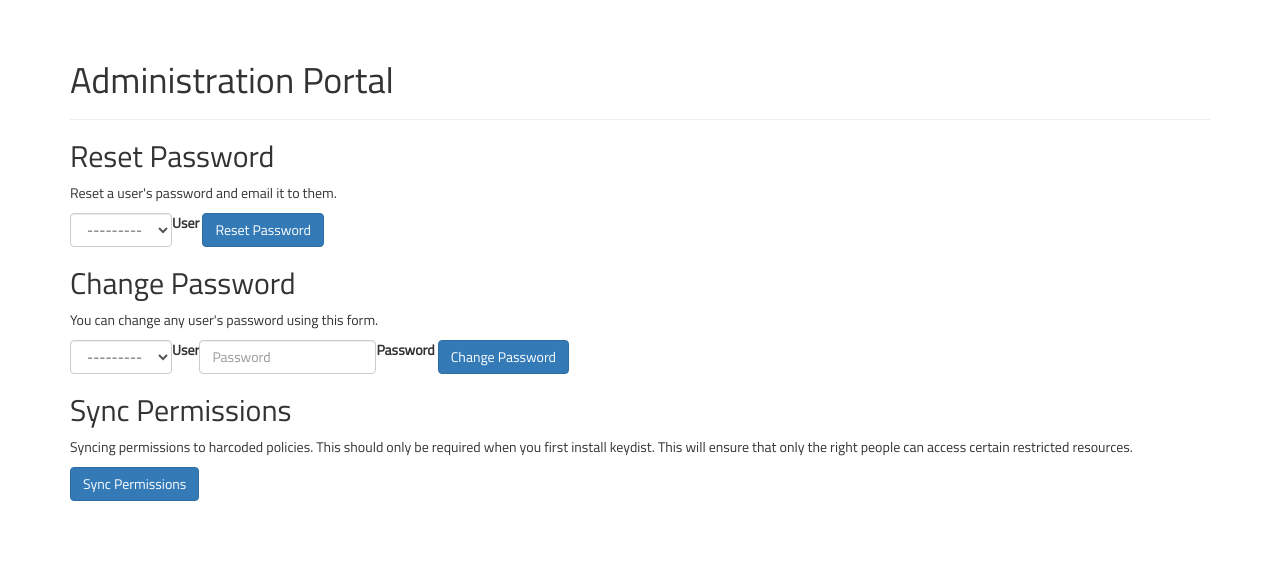
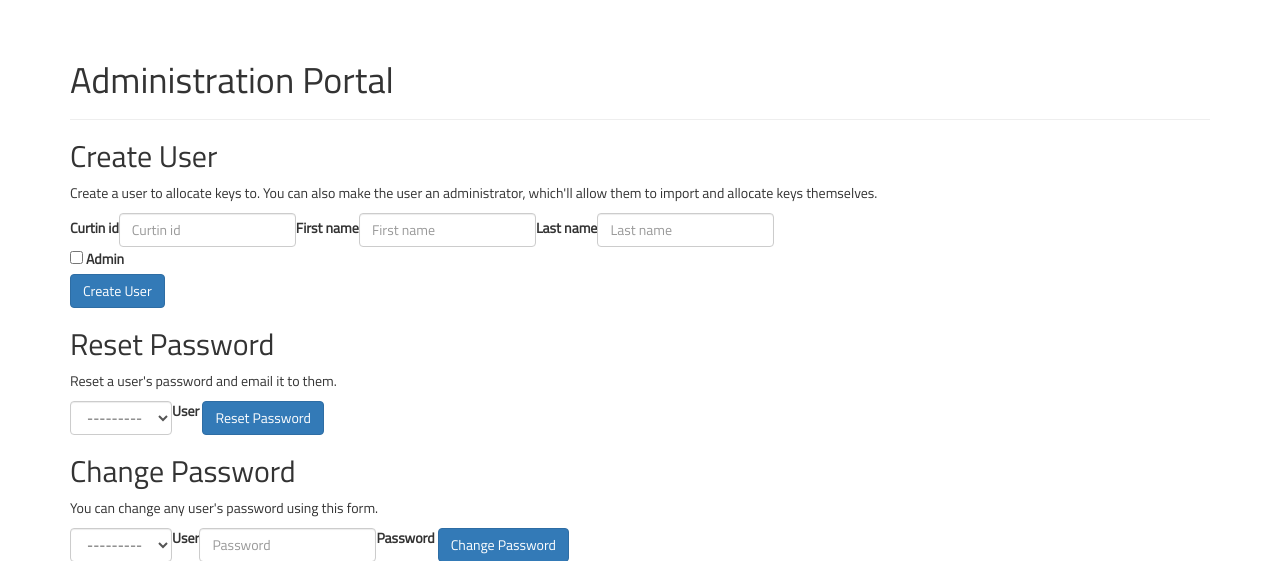
Before and after one commit to ComSSA/keydist, a Django app: page /accounts/admin in a window 1280 px wide. Shown: the part 52-613 px from the top of the page. Run offline with Django 3.2, Linux system fonts and the light colour scheme; the visitor is signed in with stand-in values (Sample User, id 1); some libraries are stand-ins or nearby versions.

Commit message:
some disgusting user creation code

```diff
--- a/accounts/forms.py
+++ b/accounts/forms.py
@@ -2,6 +2,23 @@ from django import forms
 from django.contrib.auth import authenticate, get_user_model
 from django.contrib.auth.models import Group
 import lockout
+
+class CreateUserForm(forms.Form):
+    curtin_id = forms.CharField(
+        max_length = 60,
+    )
+
+    first_name = forms.CharField(
+        max_length = 30
+    )
+
+    last_name = forms.CharField(
+        max_length = 30
+    )
+
+    admin = forms.BooleanField(
+        required = False
+    )
 
 class LoginForm(forms.Form):
     error_css_class = ""
--- a/accounts/templates/accounts/admin.html
+++ b/accounts/templates/accounts/admin.html
@@ -5,6 +5,17 @@
 {% block body_title %}Administration Portal{% endblock %}
 
 {% block content %}
+<h2>Create User</h2>
+<p>Create a user to allocate keys to. You can also make the user an administrator, which'll
+allow them to import and allocate keys themselves.</p>
+<form method="post" action="{% url 'accounts:admin-createuser' %}"class="form form-inline">
+	{% csrf_token %}
+	{% bootstrap_form create_user_form layout='inline' %}
+	{% buttons %}
+		{% bootstrap_button 'Create User' button_type='submit' %}
+	{% endbuttons %}
+</form>
+
 <h2>Reset Password</h2>
 <p>Reset a user's password and email it to them.</p>
 <form action="{% url 'accounts:admin-reset-password' %}" method="post" class="form-inline">
--- a/accounts/urls.py
+++ b/accounts/urls.py
@@ -20,6 +20,12 @@ urlpatterns = patterns('',
         permission_required('accounts.see_admin')
     	(views.admin),
     	name = 'admin'
+    ),
+
+    url(r'^admin/createuser$',
+        permission_required('accounts.create_kanriuser')
+        (views.admin_create_user),
+        name = 'admin-createuser'
     ),
 
     url(r'^admin/pass$',
--- a/accounts/views.py
+++ b/accounts/views.py
@@ -6,6 +6,7 @@ from django.contrib.auth.models import Group, Permission
 from django.core.mail import send_mail
 from textwrap import dedent
 from django.contrib import messages
+from django.core.exceptions import ValidationError
 
 
 def login(request):
@@ -36,9 +37,11 @@ def logout(request):
 def admin(request):
     change_password_form = AdminChangePasswordForm()
     reset_password_form = UserSelectionForm()
+    create_user_form = CreateUserForm()
     return render(request, 'accounts/admin.html', {
         'password_form': change_password_form,
         'reset_password_form': reset_password_form,
+        'create_user_form': create_user_form
         })
 
 def sync(request):
@@ -103,6 +106,56 @@ def admin_reset_password(request):
     else:
         return redirect('accounts:admin')
 
+def admin_create_user(request):
+    if request.method == 'POST':
+        form = CreateUserForm(request.POST)
+        if form.is_valid():
+            try:
+                if form.cleaned_data['admin']:
+                    pw = get_user_model().objects.make_random_password()
+                    u = get_user_model().objects.create_superuser(
+                        form.cleaned_data['curtin_id'],
+                        form.cleaned_data['first_name'],
+                        form.cleaned_data['last_name'],
+                        pw
+                    )
+
+                    u.save()
+
+                    message = """\
+                            Dear %s,
+
+                            %s has made you an administrator on keydist.
+
+                            Your password has been set to: '%s'.
+
+                            --
+                            keydist
+                            http://keydist.comssa.org.au/
+                            """ % (u.first_name, request.user.first_name, pw)
+
+                    send_mail(
+                        subject = 'Welcome to keydist',
+                        message = dedent(message),
+                        from_email = 'keydist@comssa.org.au',
+                        recipient_list = (u.email,),
+                    )
+                    messages.success(request, 'The user has been created and a password has been emailed to them.')
+                else:
+                    u = get_user_model().objects.create_user(
+                        form.cleaned_data['curtin_id'],
+                        form.cleaned_data['first_name'],
+                        form.cleaned_data['last_name']
+                    )
+                    u.save()
+                    messages.success(request, 'User created.')
+            except ValidationError as e:
+                messages.error(request, 'Error creating user: %s' % e)
+                return redirect('accounts:admin')
+        else:
+            messages.error(request, "Error.")
+
+    return redirect('accounts:admin')
 
 def cp(request):
     try:
```
